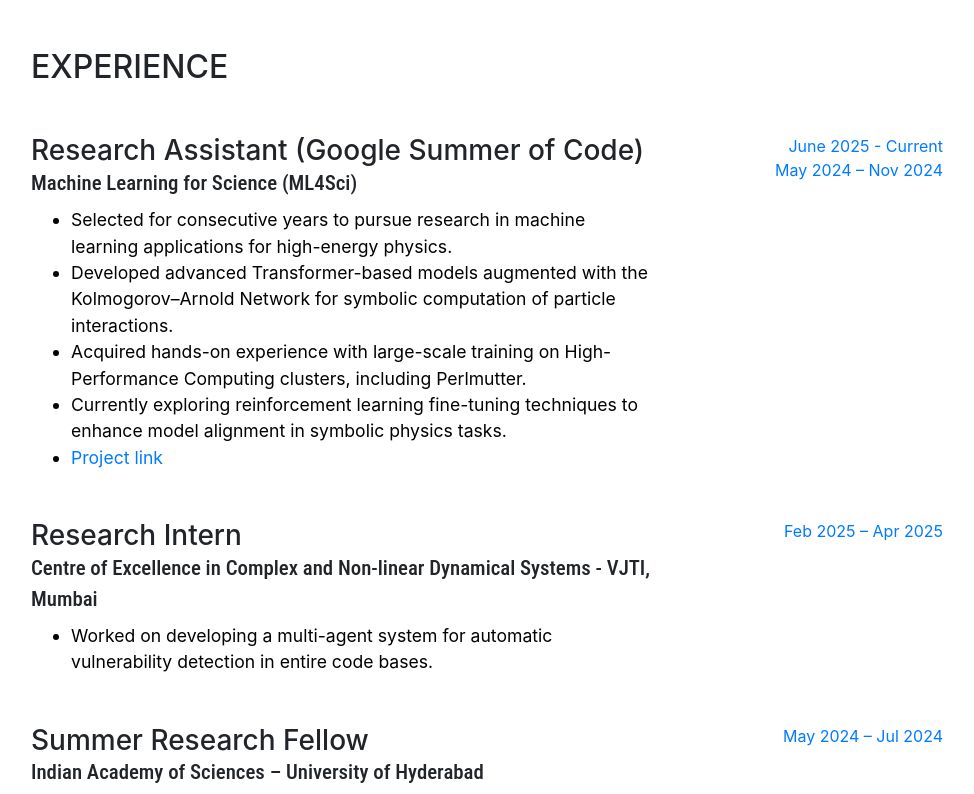
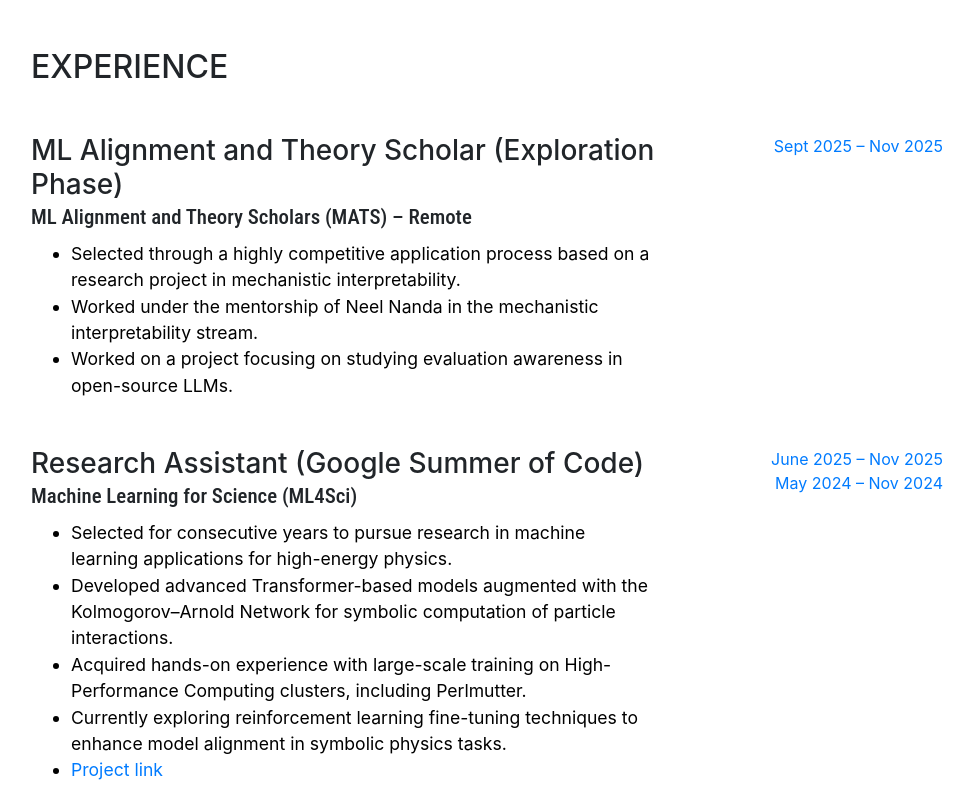
Before and after one commit to Riteshbhalerao11/personal-website, a website with bundled scripts: page index.html in a window 1280 px wide. Shown: the part 2400-3194 px from the top of the page, without its empty margins (289-1263 px from the left). Built offline with nearby package versions, Linux system fonts and the light colour scheme; a web font is replaced by a local one.

Commit message:
Updated index

```diff
--- a/index.html
+++ b/index.html
@@ -313,6 +313,29 @@
 
           <div class="resume-item d-flex flex-column flex-md-row mb-5">
             <div class="resume-content mr-auto">
+              <h3 class="mb-0">ML Alignment and Theory Scholar (Exploration Phase)</h3>
+              <div class="subheading mb-2">
+                ML Alignment and Theory Scholars (MATS) – Remote
+              </div>
+              <ul class="mb-0 description">
+                <li>
+                  Selected through a highly competitive application process based on a research project in mechanistic interpretability.
+                </li>
+                <li>
+                  Worked under the mentorship of Neel Nanda in the mechanistic interpretability stream.
+                </li>
+                <li>
+                  Worked on a project focusing on studying evaluation awareness in open-source LLMs.
+                </li>
+              </ul>
+            </div>
+            <div class="resume-date text-md-right">
+              <span class="text-primary">Sept 2025 – Nov 2025</span>
+            </div>
+          </div>
+
+          <div class="resume-item d-flex flex-column flex-md-row mb-5">
+            <div class="resume-content mr-auto">
               <h3 class="mb-0">Research Assistant (Google Summer of Code)</h3>
               <div class="subheading mb-2">
                 Machine Learning for Science (ML4Sci)
@@ -337,7 +360,7 @@
               </ul>
             </div>
             <div class="resume-date text-md-right">
-              <div class="text-primary">June 2025 - Current</div>
+              <div class="text-primary">June 2025 – Nov 2025</div>
               <div class="text-primary"> May 2024 – Nov 2024</div>
             </div>
           </div>
@@ -560,6 +583,17 @@
       >
         <div class="my-auto">
           <h2 class="mb-5">Projects</h2>
+
+          <div class="resume-item d-flex flex-column flex-md-row mb-3">
+            <div class="resume-content mr-auto">
+              <h4 class="mb-0">Evaluation Awareness in Open Source Models</h4>
+              <p class="description">
+                Developed an automated pipeline to generate environments eliciting evaluation awareness in LLMs. Benchmarked multiple black-box and white-box suppression techniques.
+              </p>
+              <a href="https://github.com/divyanshsinghvi/evalawareness_techniques/tree/202510/assemble"><p>Project link</p></a>
+              <a href="https://docs.google.com/presentation/d/1gh3gFX1EE_i8T04MYqdGZnpbxLl1r_KQO0P2PuGRmws/edit?usp=sharing"><p>Slides</p></a>
+            </div>
+          </div>
 
           <div class="resume-item d-flex flex-column flex-md-row mb-3">
             <div class="resume-content mr-auto">
```
